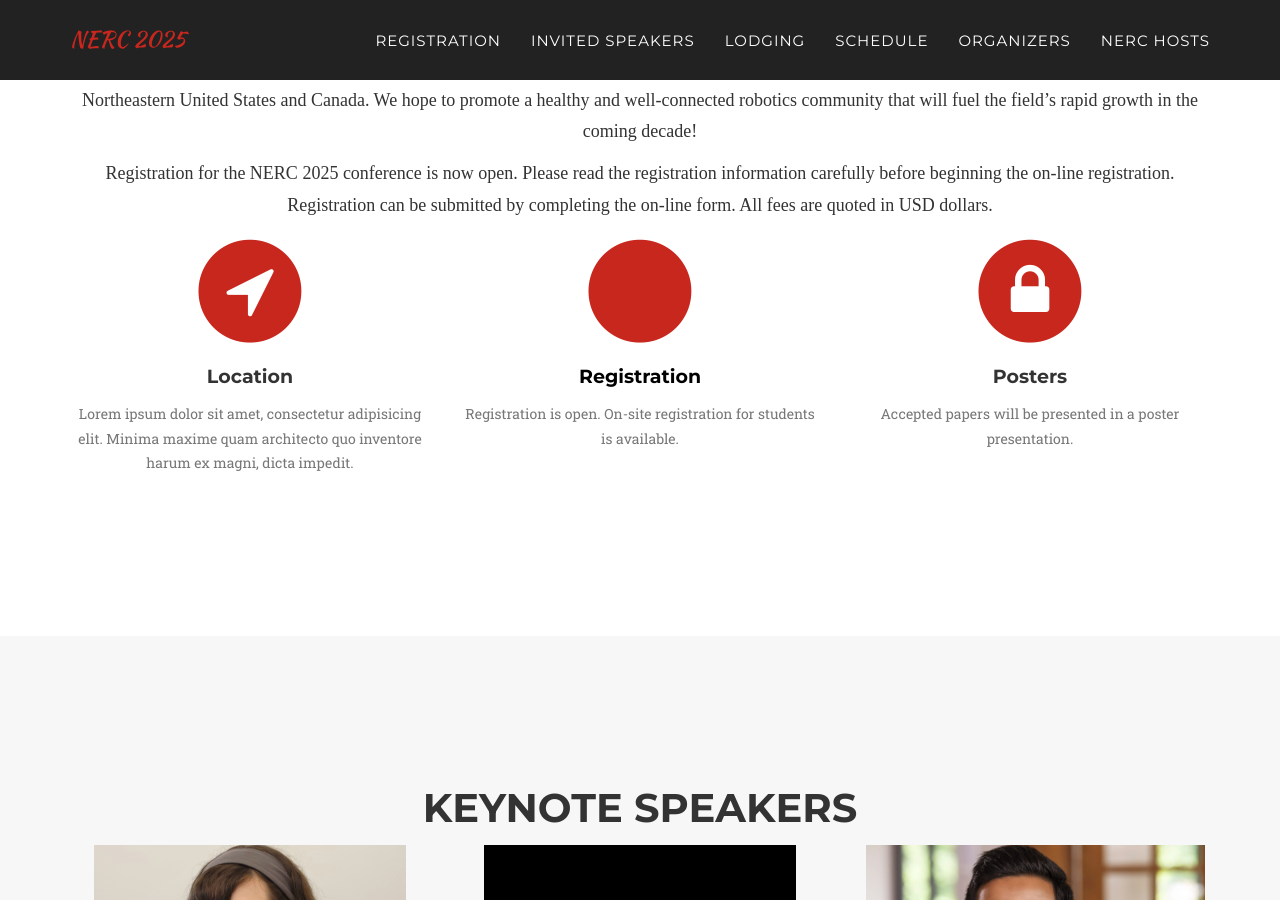
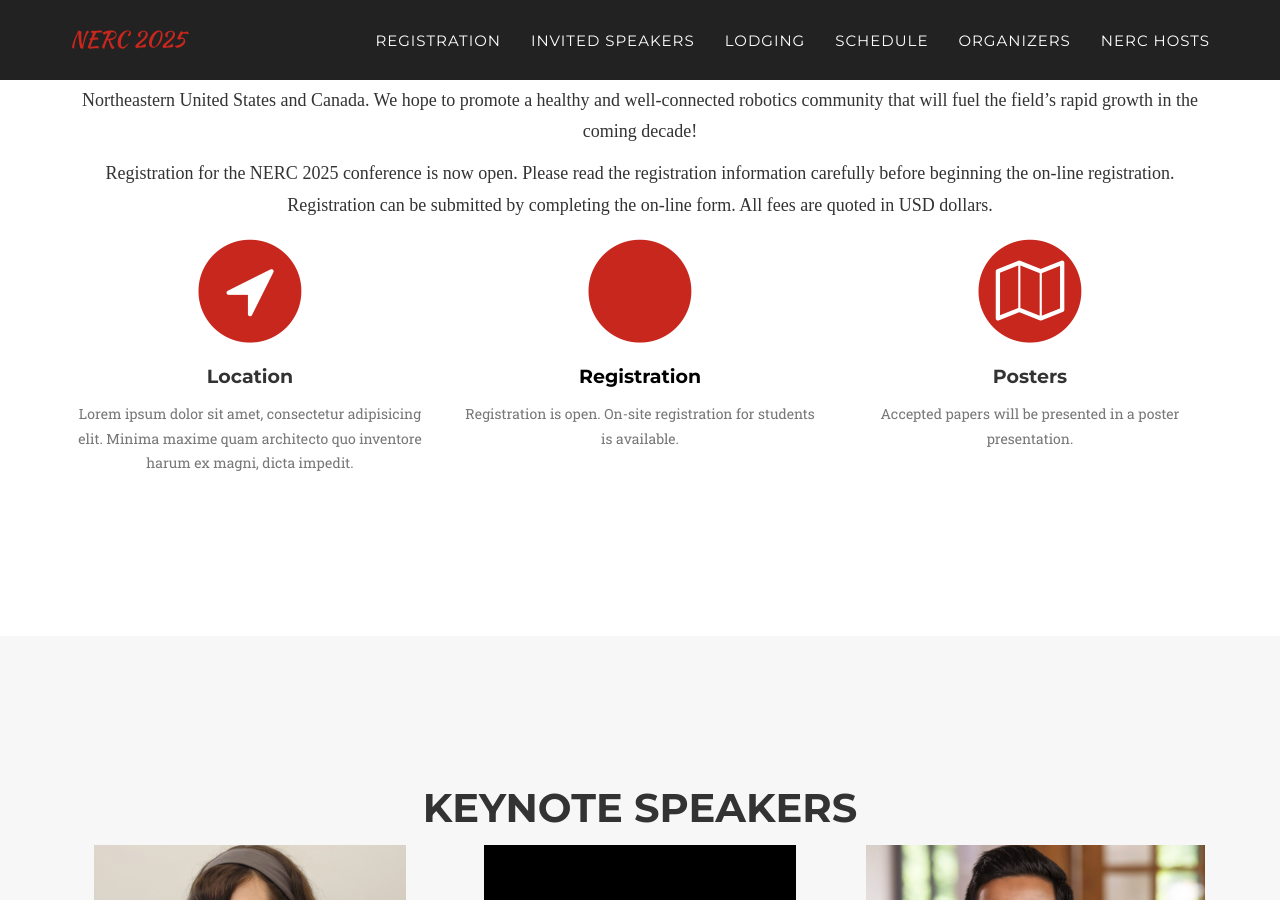
Before and after one commit to Cornell-Tech-AIRLab/cornell2025.nerc.io, a Jekyll site: the page built from index.html, in a window 1280 px wide and 900 px high, scrolled down 921 px. Built offline with Jekyll 4.4.1, drawn with Linux system fonts in a browser that asks for light colours; some web fonts are replaced.

Commit message:
test map-o icon

```diff
--- a/_includes/registration.html
+++ b/_includes/registration.html
@@ -33,7 +33,8 @@
       <div class="col-md-4">
         <span class="fa-stack fa-4x">
           <i class="fa fa-circle fa-stack-2x text-primary"></i>
-          <i class="fa fa-lock fa-stack-1x fa-inverse"></i>
+          <!-- <i class="fa fa-lock fa-stack-1x fa-inverse"></i> -->
+          <i class="fa fa-map-o fa-stack-1x fa-inverse"></i>
         </span>
         <h4 class="registration-heading">Posters</h4>
         <p class="text-muted">Accepted papers will be presented in a poster presentation.</p>
```
